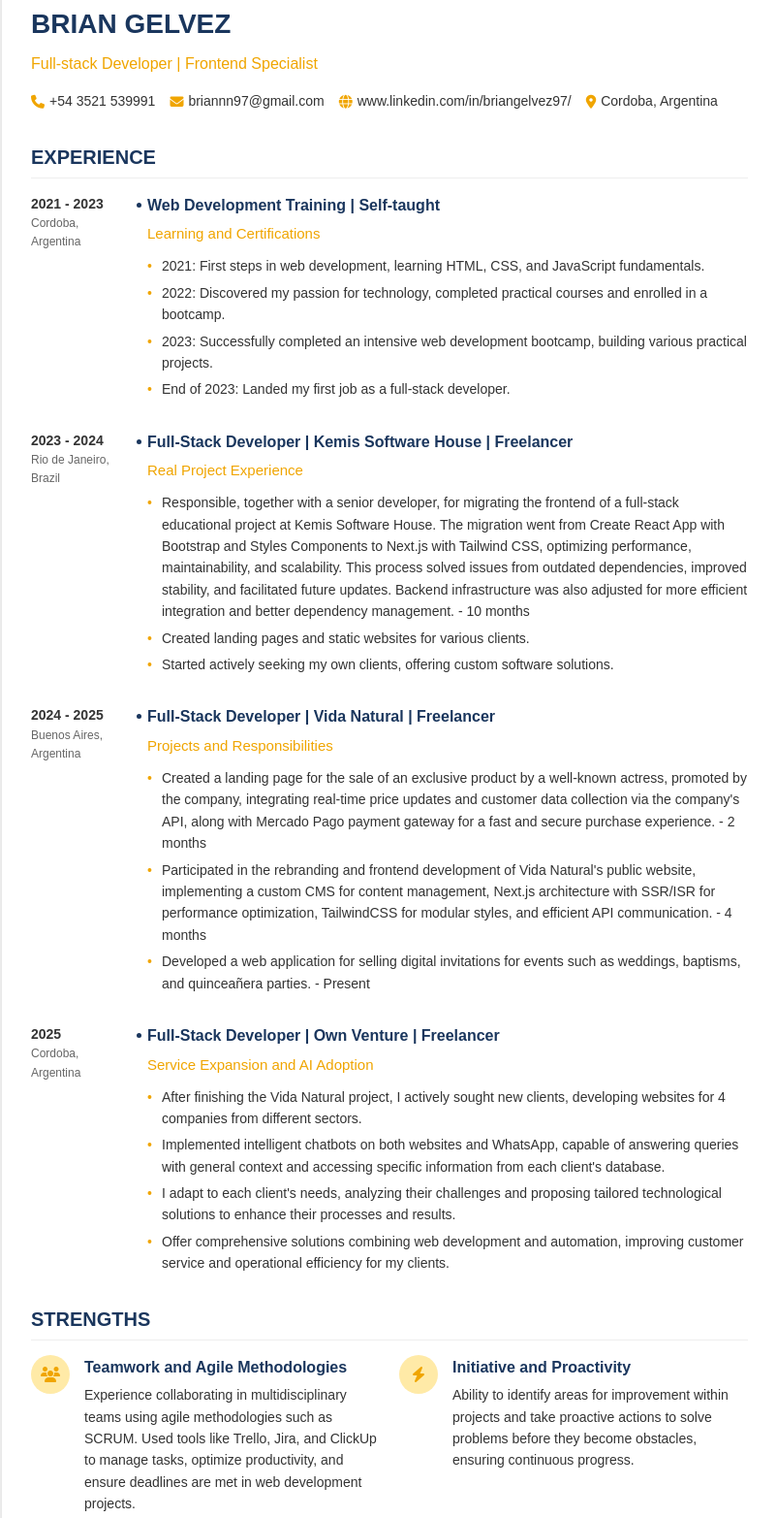
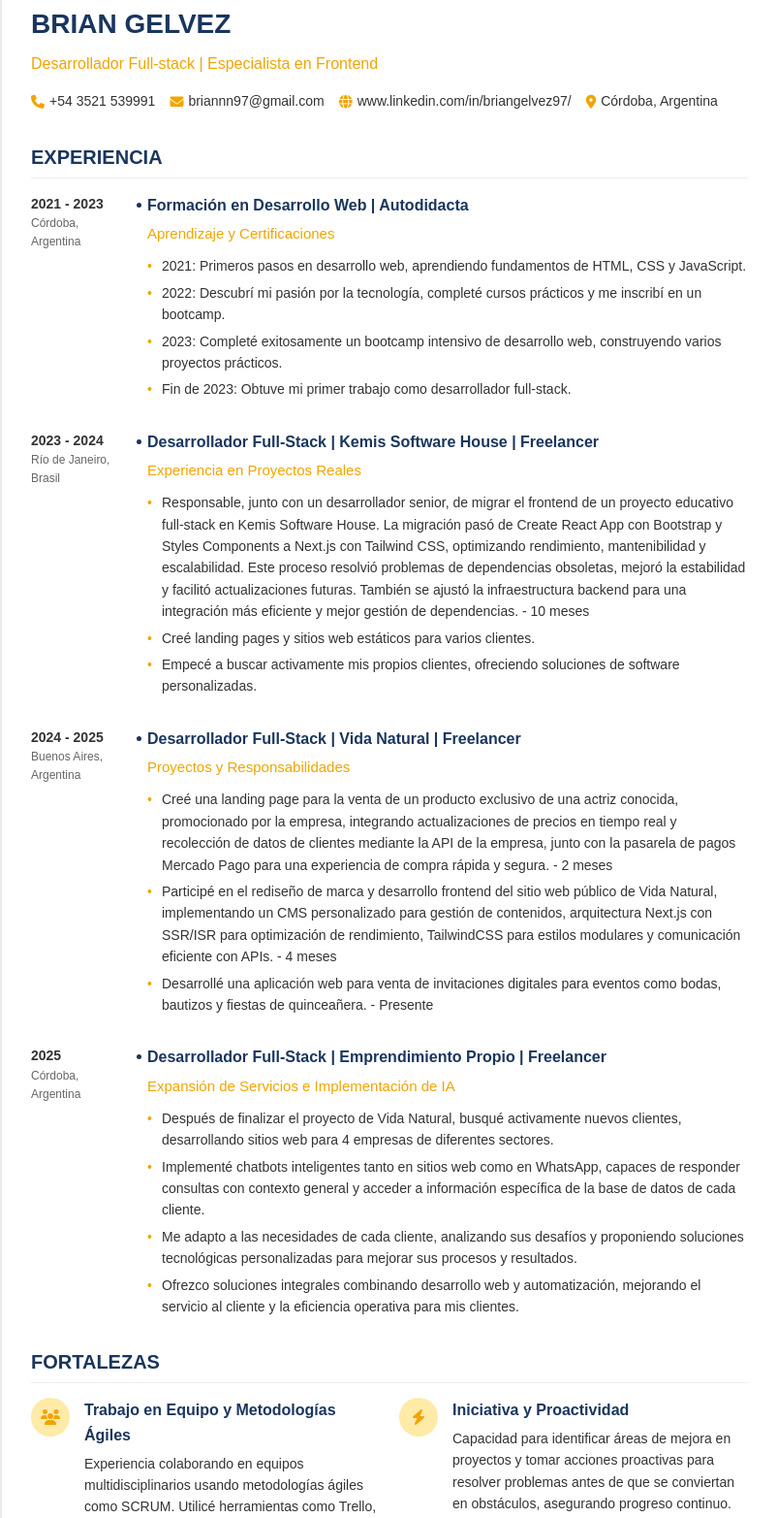
Before and after one commit to BrianGelvez/cv-briangelvez, a plain HTML site: page index.html in a window 1280 px wide. Shown: the part 27-1592 px from the top of the page at 97% size, without its empty margins (238-1040 px from the left). Drawn offline with Linux system fonts and the light colour scheme.

Commit message:
ingles a español

```diff
--- a/index.html
+++ b/index.html
@@ -1,20 +1,20 @@
 <!DOCTYPE html>
-<html lang="en">
+<html lang="es">
 
 <head>
     <meta charset="UTF-8">
     <meta name="viewport" content="width=device-width, initial-scale=1.0">
-    <title>Brian Gelvez | Fullstack Development</title>
+    <title>Brian Gelvez | Desarrollo Fullstack</title>
     <link rel="stylesheet" href="styles.css">
     <link rel="stylesheet" href="https://cdnjs.cloudflare.com/ajax/libs/font-awesome/6.4.0/css/all.min.css">
 </head>
 
 <body>
     <div class="container">
-        <!-- HEADER -->
+        <!-- ENCABEZADO -->
         <header>
             <h1>BRIAN GELVEZ</h1>
-            <p class="subtitle">Full-stack Developer | Frontend Specialist</p>
+            <p class="subtitle">Desarrollador Full-stack | Especialista en Frontend</p>
 
             <div class="contact-info">
                 <div class="contact-item">
@@ -31,29 +31,29 @@
                 </div>
                 <div class="contact-item">
                     <i class="fas fa-map-marker-alt"></i>
-                    <span>Cordoba, Argentina</span>
+                    <span>Córdoba, Argentina</span>
                 </div>
             </div>
         </header>
 
-        <!-- EXPERIENCE -->
+        <!-- EXPERIENCIA -->
         <section class="section">
-            <h2>EXPERIENCE</h2>
+            <h2>EXPERIENCIA</h2>
 
             <div class="experience-item">
                 <div class="timeline">
                     <div class="year">2021 - 2023</div>
-                    <div class="location">Cordoba, Argentina</div>
+                    <div class="location">Córdoba, Argentina</div>
                     <div class="dot"></div>
                 </div>
                 <div class="experience-content">
-                    <h3>Web Development Training | Self-taught</h3>
-                    <h4>Learning and Certifications</h4>
+                    <h3>Formación en Desarrollo Web | Autodidacta</h3>
+                    <h4>Aprendizaje y Certificaciones</h4>
                     <ul>
-                        <li>2021: First steps in web development, learning HTML, CSS, and JavaScript fundamentals.</li>
-                        <li>2022: Discovered my passion for technology, completed practical courses and enrolled in a bootcamp.</li>
-                        <li>2023: Successfully completed an intensive web development bootcamp, building various practical projects.</li>
-                        <li>End of 2023: Landed my first job as a full-stack developer.</li>
+                        <li>2021: Primeros pasos en desarrollo web, aprendiendo fundamentos de HTML, CSS y JavaScript.</li>
+                        <li>2022: Descubrí mi pasión por la tecnología, completé cursos prácticos y me inscribí en un bootcamp.</li>
+                        <li>2023: Completé exitosamente un bootcamp intensivo de desarrollo web, construyendo varios proyectos prácticos.</li>
+                        <li>Fin de 2023: Obtuve mi primer trabajo como desarrollador full-stack.</li>
                     </ul>
                 </div>
             </div>
@@ -61,16 +61,16 @@
             <div class="experience-item">
                 <div class="timeline">
                     <div class="year">2023 - 2024</div>
-                    <div class="location">Rio de Janeiro, Brazil</div>
+                    <div class="location">Río de Janeiro, Brasil</div>
                     <div class="dot"></div>
                 </div>
                 <div class="experience-content">
-                    <h3>Full-Stack Developer | Kemis Software House | Freelancer</h3>
-                    <h4>Real Project Experience</h4>
+                    <h3>Desarrollador Full-Stack | Kemis Software House | Freelancer</h3>
+                    <h4>Experiencia en Proyectos Reales</h4>
                     <ul>
-                        <li>Responsible, together with a senior developer, for migrating the frontend of a full-stack educational project at Kemis Software House. The migration went from Create React App with Bootstrap and Styles Components to Next.js with Tailwind CSS, optimizing performance, maintainability, and scalability. This process solved issues from outdated dependencies, improved stability, and facilitated future updates. Backend infrastructure was also adjusted for more efficient integration and better dependency management. - 10 months</li>
-                        <li>Created landing pages and static websites for various clients.</li>
-                        <li>Started actively seeking my own clients, offering custom software solutions.</li>
+                        <li>Responsable, junto con un desarrollador senior, de migrar el frontend de un proyecto educativo full-stack en Kemis Software House. La migración pasó de Create React App con Bootstrap y Styles Components a Next.js con Tailwind CSS, optimizando rendimiento, mantenibilidad y escalabilidad. Este proceso resolvió problemas de dependencias obsoletas, mejoró la estabilidad y facilitó actualizaciones futuras. También se ajustó la infraestructura backend para una integración más eficiente y mejor gestión de dependencias. - 10 meses</li>
+                        <li>Creé landing pages y sitios web estáticos para varios clientes.</li>
+                        <li>Empecé a buscar activamente mis propios clientes, ofreciendo soluciones de software personalizadas.</li>
                     </ul>
                 </div>
             </div>
@@ -82,12 +82,12 @@
                     <div class="dot"></div>
                 </div>
                 <div class="experience-content">
-                    <h3>Full-Stack Developer | Vida Natural | Freelancer</h3>
-                    <h4>Projects and Responsibilities</h4>
+                    <h3>Desarrollador Full-Stack | Vida Natural | Freelancer</h3>
+                    <h4>Proyectos y Responsabilidades</h4>
                     <ul>
-                        <li>Created a landing page for the sale of an exclusive product by a well-known actress, promoted by the company, integrating real-time price updates and customer data collection via the company's API, along with Mercado Pago payment gateway for a fast and secure purchase experience. - 2 months</li>
-                        <li>Participated in the rebranding and frontend development of Vida Natural's public website, implementing a custom CMS for content management, Next.js architecture with SSR/ISR for performance optimization, TailwindCSS for modular styles, and efficient API communication. - 4 months</li>
-                        <li>Developed a web application for selling digital invitations for events such as weddings, baptisms, and quinceañera parties. - Present</li>
+                        <li>Creé una landing page para la venta de un producto exclusivo de una actriz conocida, promocionado por la empresa, integrando actualizaciones de precios en tiempo real y recolección de datos de clientes mediante la API de la empresa, junto con la pasarela de pagos Mercado Pago para una experiencia de compra rápida y segura. - 2 meses</li>
+                        <li>Participé en el rediseño de marca y desarrollo frontend del sitio web público de Vida Natural, implementando un CMS personalizado para gestión de contenidos, arquitectura Next.js con SSR/ISR para optimización de rendimiento, TailwindCSS para estilos modulares y comunicación eficiente con APIs. - 4 meses</li>
+                        <li>Desarrollé una aplicación web para venta de invitaciones digitales para eventos como bodas, bautizos y fiestas de quinceañera. - Presente</li>
                     </ul>
                 </div>
             </div>
@@ -95,32 +95,32 @@
             <div class="experience-item">
                 <div class="timeline">
                     <div class="year">2025</div>
-                    <div class="location">Cordoba, Argentina</div>
+                    <div class="location">Córdoba, Argentina</div>
                     <div class="dot"></div>
                 </div>
                 <div class="experience-content">
-                    <h3>Full-Stack Developer | Own Venture | Freelancer</h3>
-                    <h4>Service Expansion and AI Adoption</h4>
+                    <h3>Desarrollador Full-Stack | Emprendimiento Propio | Freelancer</h3>
+                    <h4>Expansión de Servicios e Implementación de IA</h4>
                     <ul>
-                        <li>After finishing the Vida Natural project, I actively sought new clients, developing websites for 4 companies from different sectors.</li>
-                        <li>Implemented intelligent chatbots on both websites and WhatsApp, capable of answering queries with general context and accessing specific information from each client's database.</li>
-                        <li>I adapt to each client's needs, analyzing their challenges and proposing tailored technological solutions to enhance their processes and results.</li>
-                        <li>Offer comprehensive solutions combining web development and automation, improving customer service and operational efficiency for my clients.</li>
+                        <li>Después de finalizar el proyecto de Vida Natural, busqué activamente nuevos clientes, desarrollando sitios web para 4 empresas de diferentes sectores.</li>
+                        <li>Implementé chatbots inteligentes tanto en sitios web como en WhatsApp, capaces de responder consultas con contexto general y acceder a información específica de la base de datos de cada cliente.</li>
+                        <li>Me adapto a las necesidades de cada cliente, analizando sus desafíos y proponiendo soluciones tecnológicas personalizadas para mejorar sus procesos y resultados.</li>
+                        <li>Ofrezco soluciones integrales combinando desarrollo web y automatización, mejorando el servicio al cliente y la eficiencia operativa para mis clientes.</li>
                     </ul>
                 </div>
             </div>
 
-            <!-- STRENGTHS -->
+            <!-- FORTALEZAS -->
 <section class="section">
-    <h2>STRENGTHS</h2>
+    <h2>FORTALEZAS</h2>
     <div class="strengths-grid">
         <div class="strength-item">
             <div class="icon-container">
                 <i class="fas fa-users"></i>
             </div>
             <div class="strength-content">
-                <h3>Teamwork and Agile Methodologies</h3>
-                <p>Experience collaborating in multidisciplinary teams using agile methodologies such as SCRUM. Used tools like Trello, Jira, and ClickUp to manage tasks, optimize productivity, and ensure deadlines are met in web development projects.</p>
+                <h3>Trabajo en Equipo y Metodologías Ágiles</h3>
+                <p>Experiencia colaborando en equipos multidisciplinarios usando metodologías ágiles como SCRUM. Utilicé herramientas como Trello, Jira y ClickUp para gestionar tareas, optimizar productividad y asegurar cumplimiento de plazos en proyectos de desarrollo web.</p>
             </div>
         </div>
 
@@ -129,8 +129,8 @@
                 <i class="fas fa-bolt"></i>
             </div>
             <div class="strength-content">
-                <h3>Initiative and Proactivity</h3>
-                <p>Ability to identify areas for improvement within projects and take proactive actions to solve problems before they become obstacles, ensuring continuous progress.</p>
+                <h3>Iniciativa y Proactividad</h3>
+                <p>Capacidad para identificar áreas de mejora en proyectos y tomar acciones proactivas para resolver problemas antes de que se conviertan en obstáculos, asegurando progreso continuo.</p>
             </div>
         </div>
 
@@ -139,8 +139,8 @@
                 <i class="fas fa-lightbulb"></i>
             </div>
             <div class="strength-content">
-                <h3>Focus on Learning and Technical Growth</h3>
-                <p>Committed to continuous learning, both in adopting new technologies and refining programming practices, to ensure efficient and high-quality solutions.</p>
+                <h3>Enfoque en Aprendizaje y Crecimiento Técnico</h3>
+                <p>Comprometido con el aprendizaje continuo, tanto en adopción de nuevas tecnologías como en refinamiento de prácticas de programación, para asegurar soluciones eficientes y de alta calidad.</p>
             </div>
         </div>
 
@@ -149,38 +149,38 @@
                 <i class="fas fa-calendar-alt"></i>
             </div>
             <div class="strength-content">
-                <h3>Project Management and Meeting Deadlines</h3>
-                <p>Experience managing projects from planning to delivery. Use of tools like Jira and ClickUp to ensure proper task distribution and on-time project delivery, always maintaining a focus on quality.</p>
+                <h3>Gestión de Proyectos y Cumplimiento de Plazos</h3>
+                <p>Experiencia gestionando proyectos desde la planificación hasta la entrega. Uso de herramientas como Jira y ClickUp para asegurar distribución adecuada de tareas y entrega puntual de proyectos, siempre manteniendo enfoque en la calidad.</p>
             </div>
         </div>
     </div>
 </section>
 
-        <!-- EDUCATION -->
+        <!-- EDUCACIÓN -->
         <section class="section">
-            <h2>EDUCATION</h2>
+            <h2>EDUCACIÓN</h2>
 
             <div class="education-item">
                 <div class="timeline">
                     <div class="year">2021 - 2025</div>
-                    <div class="location">Cordoba, Argentina</div>
+                    <div class="location">Córdoba, Argentina</div>
                     <div class="dot"></div>
                 </div>
                 <div class="education-content">
-                    <h3>Self-taught Studies</h3>
-                    <h4>Courses, bootcamps, projects, and content from industry leaders</h4>
+                    <h3>Estudios Autodidactas</h3>
+                    <h4>Cursos, bootcamps, proyectos y contenido de líderes de la industria</h4>
                 </div>
             </div>
         </section>
 
-        <!-- SKILLS -->
+        <!-- HABILIDADES -->
         <section class="section">
-            <h2>SKILLS</h2>
+            <h2>HABILIDADES</h2>
             <div class="skills-container">
                 <div class="skill">HTML</div>
                 <div class="skill">CSS</div>
                 <div class="skill">Figma</div>
-                <div class="skill">graphic design</div>
+                <div class="skill">diseño gráfico</div>
                 <div class="skill">JavaScript</div>
                 <div class="skill">TypeScript</div>
                 <div class="skill">React</div>
@@ -195,8 +195,8 @@
                 <div class="skill">Supabase</div>
                 <div class="skill">Firebase</div>
                 <div class="skill">MongoDB</div>
-                <div class="skill">Authentication (Auth)</div>
-                <div class="skill">RESTful API/GraphQL</div>
+                <div class="skill">Autenticación (Auth)</div>
+                <div class="skill">API RESTful/GraphQL</div>
                 <div class="skill">SCRUM</div>
                 <div class="skill">Jira</div>
                 <div class="skill">Trello</div>
@@ -205,14 +205,14 @@
         </section>
         </section>
 
-        <!-- FOOTER -->
+        <!-- PIE DE PÁGINA -->
         <footer>
             <div class="footer-left">
-                <span>San Jose de la Dormida, Cordoba, Argentina</span>
+                <span>San José de la Dormida, Córdoba, Argentina</span>
             </div>
             <div class="footer-right">
                 <!-- <p>www.enhancv.com</p> -->
-                <p>Developed with <i class="fas fa-heart"> </i> by Brian Gelvez</p>
+                <p>Desarrollado con <i class="fas fa-heart"> </i> por Brian Gelvez</p>
             </div>
         </footer>
     </div>
```
